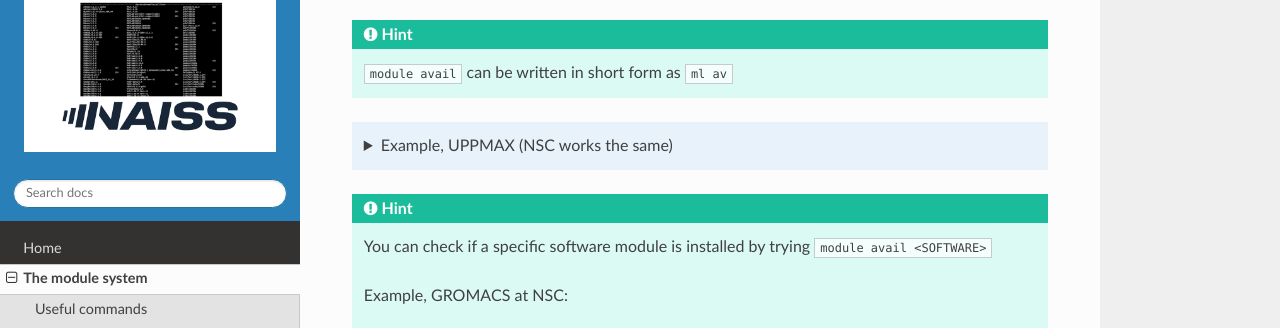
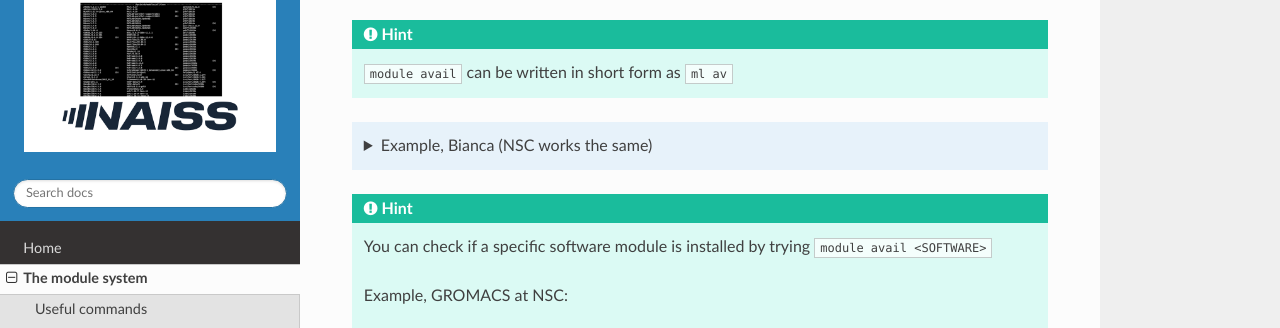
Before and after one commit to hpc2n/selecting-modules, an MkDocs documentation site: the page built from docs/intro.md, in a window 1280 px wide and 900 px high, scrolled down 3873 px. Shown: the part 122-450 px from the top of the window. Built offline with MkDocs 1.6.1, drawn with Linux system fonts in a browser that asks for light colours; nearby versions of some CDN libraries.

Commit message:
intro.md rackham --> bianca

````diff
--- a/docs/intro.md
+++ b/docs/intro.md
@@ -182,12 +182,12 @@
 
     ``module avail`` can be written in short form as ``ml av``
 
-??? note "Example, UPPMAX (NSC works the same)"
+??? note "Example, Bianca (NSC works the same)"
 
     ```bash
-    [bbrydsoe@rackham1 ~]$ module avail
+    [bjornc@sens2025560-bianca ~]$ module avail
 
-    --------------------------------- /sw/mf/rackham/applications ----------------------------------
+    --------------------------------- /sw/mf/bianca/applications ----------------------------------
       ABINIT/8.10.3                          comsol/6.1
       ALPS/2.3.0                             comsol/6.2                       (D)
       Amber/20                               comsol/6.3
````
